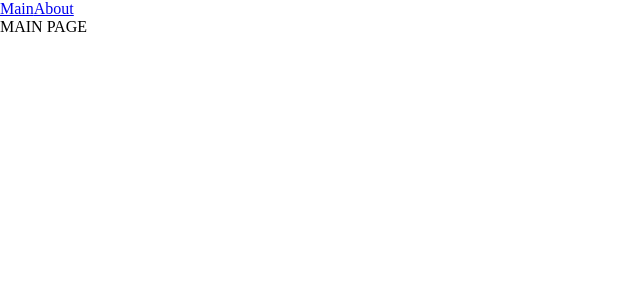
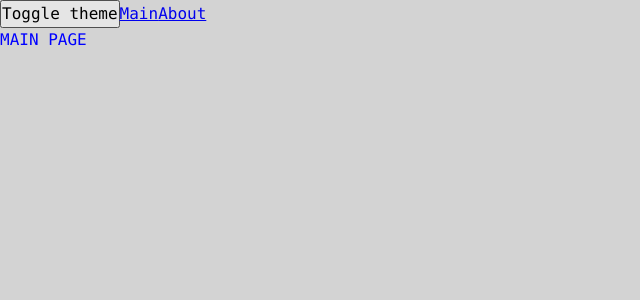
Before and after one commit to gronula/react-demo-app, a React app: page / in a window 1280 px wide. Shown: the top 300 px of the page, without its empty margins (0-640 px from the left). Built offline with nearby package versions, Linux system fonts and the light colour scheme.

Commit message:
feat: adds theme provider

```diff
--- a/src/App.tsx
+++ b/src/App.tsx
@@ -1,12 +1,17 @@
-import './index.scss'
+import './styles/index.scss'
 import { FC, Suspense } from 'react';
 import { Link, Route, Routes } from 'react-router-dom';
 import { MainPageAsync } from './pages/MainPage/MainPage.async';
 import { AboutPageAsync } from './pages/AboutPage/AboutPage.async';
+import { useTheme } from './theme/useTheme';
+
 
 const App: FC = () => {
+  const {theme, toggleTheme} = useTheme()
+
   return (
-    <div className="app">
+    <div className={`app ${theme}`}>
+      <button onClick={toggleTheme}>Toggle theme</button>
       <Link to={'/'}>Main</Link>
       <Link to={'/about'}>About</Link>
 
--- a/src/index.scss
+++ /dev/null
@@ -1,5 +0,0 @@
-* {
-  margin: 0;
-  padding: 0;
-  box-sizing: border-box;
-}
--- a/src/index.tsx
+++ b/src/index.tsx
@@ -1,10 +1,13 @@
 import { render } from "react-dom";
 import { BrowserRouter } from "react-router-dom";
 import App from "./App";
+import ThemeProvider from "./theme/ThemeProvider";
 
 render(
   <BrowserRouter>
-    <App />
+    <ThemeProvider>
+      <App />
+    </ThemeProvider>
   </BrowserRouter>,
   document.getElementById('root')
 )
--- /dev/null
+++ b/src/styles/index.scss
@@ -0,0 +1,11 @@
+@import url("reset.scss");
+@import url("variables/global.scss");
+@import url("themes/light.scss");
+@import url("themes/dark.scss");
+
+.app {
+  min-height: 100vh;
+  font: var(--font-m);
+  background-color: var(--bg-color);
+  color: var(--primary-color);
+}
--- /dev/null
+++ b/src/styles/reset.scss
@@ -0,0 +1,13 @@
+* {
+  margin: 0;
+  padding: 0;
+  box-sizing: border-box;
+}
+
+button,
+input,
+textarea,
+select {
+  margin: 0;
+  font: inherit;
+}
--- /dev/null
+++ b/src/styles/themes/dark.scss
@@ -0,0 +1,6 @@
+.app.dark-theme {
+  --bg-color: darkblue;
+
+  --primary-color: limegreen;
+  --secondary-color: greenyellow;
+}
--- /dev/null
+++ b/src/styles/themes/light.scss
@@ -0,0 +1,6 @@
+.app.light-theme {
+  --bg-color: lightgrey;
+
+  --primary-color: blue;
+  --secondary-color: lightblue;
+}
--- /dev/null
+++ b/src/styles/variables/global.scss
@@ -0,0 +1,11 @@
+:root {
+  --font-family-main: Consolas, sans-serif;
+
+  --font-size-m: 16px;
+  --font-line-m: 24px;
+  --font-m: var(--font-size-m) / var(--font-line-m) var(--font-family-main);
+
+  --font-size-l: 16px;
+  --font-line-l: 32px;
+  --font-l: var(--font-size-l) / var(--font-line-l) var(--font-family-main);
+}
--- /dev/null
+++ b/src/theme/ThemeContext.ts
@@ -0,0 +1,15 @@
+import { createContext, Dispatch, SetStateAction } from "react";
+
+export const LOCAL_STORAGE_THEME_KEY = 'theme'
+
+export enum Theme {
+  LIGHT = 'light-theme',
+  DARK = 'dark-theme',
+}
+
+export interface ThemeContextProps {
+  theme?: Theme;
+  setTheme?: Dispatch<SetStateAction<Theme>>;
+}
+
+export const ThemeContext = createContext<ThemeContextProps>({})
--- /dev/null
+++ b/src/theme/ThemeProvider.tsx
@@ -0,0 +1,21 @@
+import { FC, useMemo, useState } from 'react';
+import { LOCAL_STORAGE_THEME_KEY, Theme, ThemeContext } from './ThemeContext';
+
+const initialTheme = localStorage.getItem(LOCAL_STORAGE_THEME_KEY) as Theme || Theme.LIGHT
+
+const ThemeProvider: FC = ({children}) => {
+  const [theme, setTheme] = useState<Theme>(initialTheme)
+
+  const defaultProps = useMemo(() => ({
+    theme,
+    setTheme,
+  }), [theme])
+
+  return (
+    <ThemeContext.Provider value={defaultProps}>
+      {children}
+    </ThemeContext.Provider>
+  );
+};
+
+export default ThemeProvider;
--- /dev/null
+++ b/src/theme/useTheme.ts
@@ -0,0 +1,23 @@
+import { useContext } from "react";
+import { LOCAL_STORAGE_THEME_KEY, Theme, ThemeContext } from "./ThemeContext";
+
+interface IUseThemeResult {
+  toggleTheme: () => void;
+  theme: Theme;
+}
+
+export const useTheme = (): IUseThemeResult => {
+  const {theme, setTheme} = useContext(ThemeContext)
+
+  const toggleTheme = () => {
+    const newTheme = theme === Theme.DARK ? Theme.LIGHT : Theme.DARK
+
+    setTheme?.(newTheme)
+    localStorage.setItem(LOCAL_STORAGE_THEME_KEY, newTheme)
+  }
+
+  return {
+    theme: theme as Theme,
+    toggleTheme
+  }
+}
```
